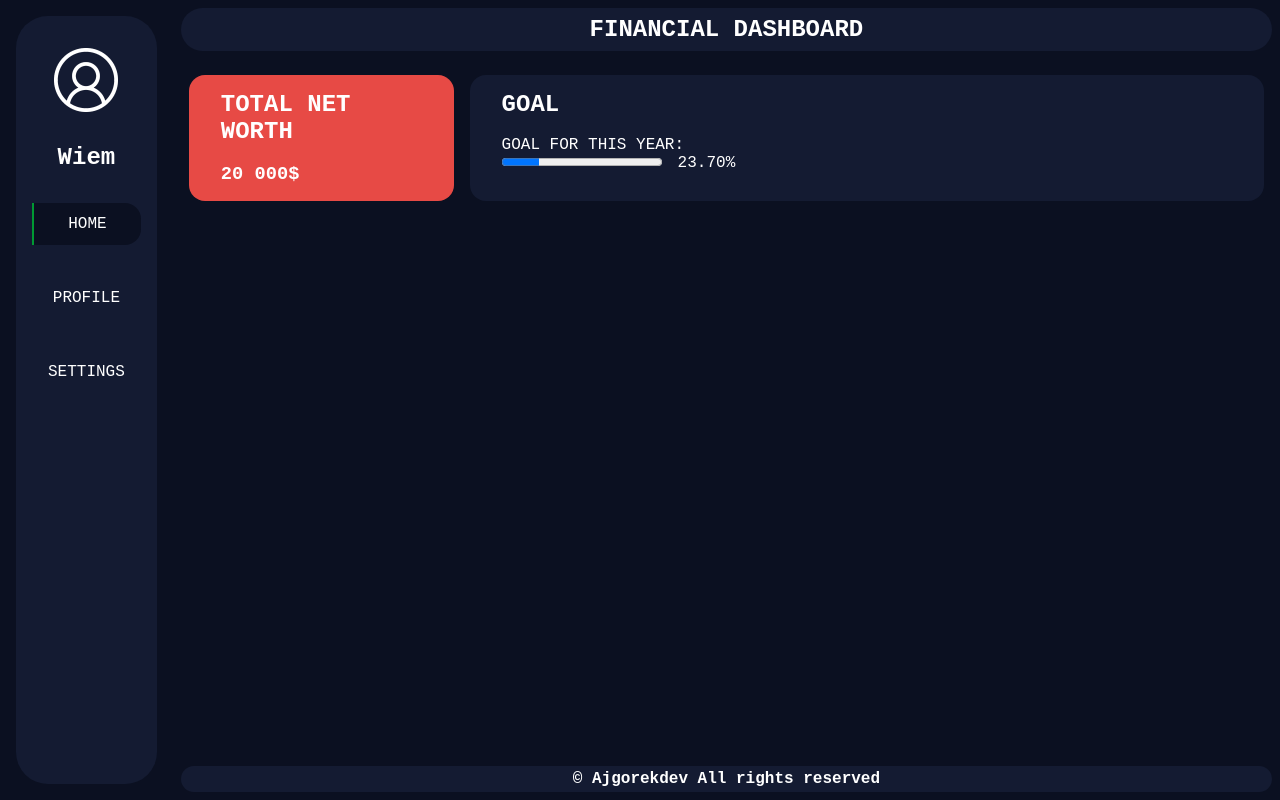
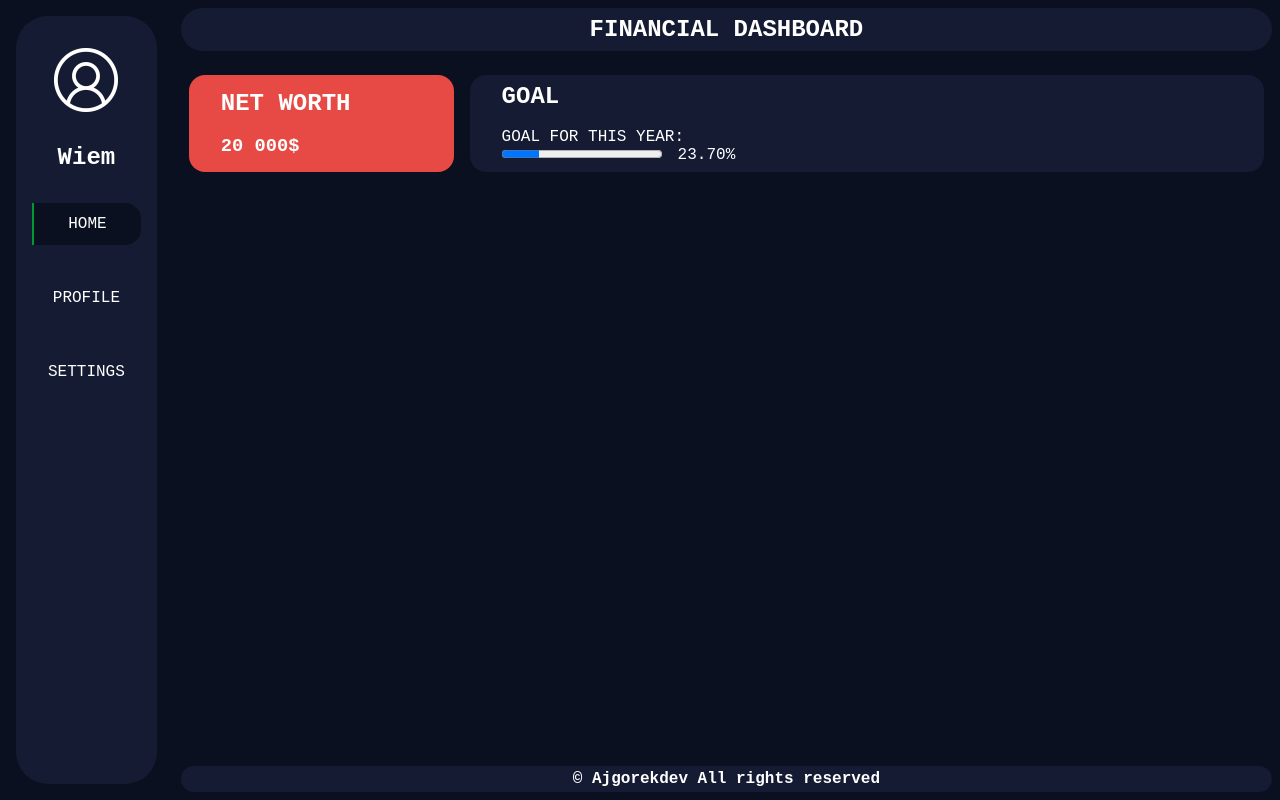
Before and after one commit to Ajgorek04/Financial-Dashboard_NEXTJS, a Next.js app: page / in a window 1280 px wide. Built offline with nearby package versions, Linux system fonts and the light colour scheme.

Commit message:
styling financialbox

```diff
--- a/src/app/components/FinancialBox/FinancialBox.module.css
+++ b/src/app/components/FinancialBox/FinancialBox.module.css
@@ -1,6 +1,9 @@
 .financialBox {
   background-color: #141b32;
-  padding: 1rem 2rem;
   border-radius: 1rem;
   width: 100%;
+  display: flex;
+  flex-direction: column;
+  padding: 0.5rem 2rem;
+  justify-content: center;
 }
--- a/src/app/components/MainPage/MainPage.jsx
+++ b/src/app/components/MainPage/MainPage.jsx
@@ -11,7 +11,7 @@ export function MainPage() {
       <div className={styles.topHome}>
         <div className={styles.netWorth}>
           <FinancialBox>
-            <h2>TOTAL NET WORTH</h2>
+            <h2> NET WORTH</h2>
             <br />
             <h3>{netWorth}</h3>
           </FinancialBox>
```
